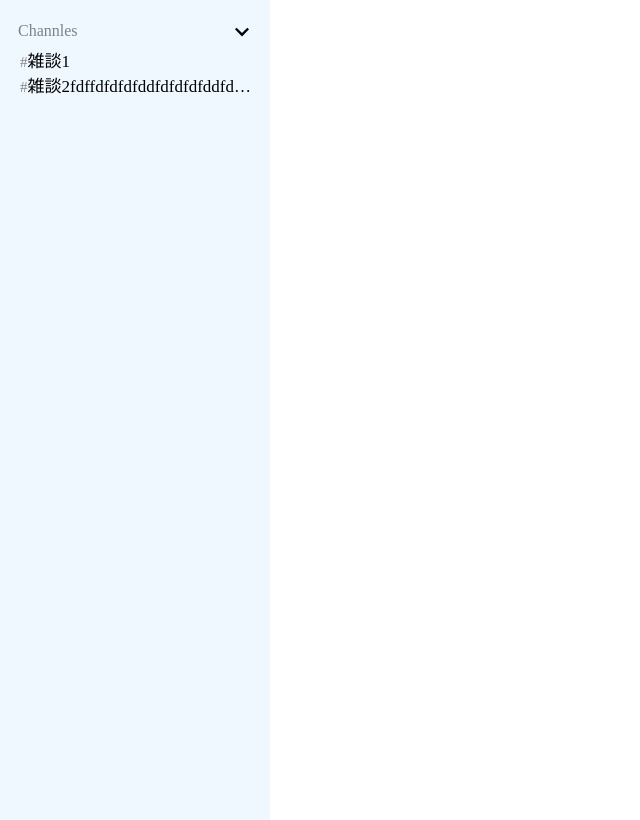
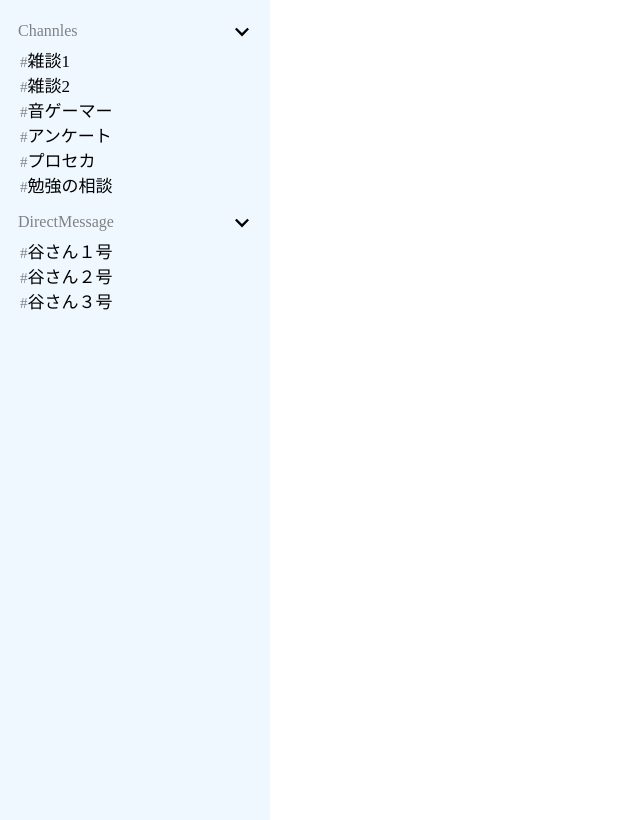
Before and after one commit to Cosmic-rare/c-app-v3.0, a React (Create React App) app: page / in a window 1280 px wide. Shown: the whole page, without its empty margins (0-640 px from the left). Built offline with nearby package versions, Linux system fonts and the light colour scheme.

Commit message:
Add sample-data

```diff
--- a/src/components/Sidebar.js
+++ b/src/components/Sidebar.js
@@ -9,14 +9,39 @@ const Sidebar = (props) => {
   return(
     <div className={isOpen ? "sidebar open" : "sidebar close"}>
       <button className="close-toggle" onClick={changeIsOpen}>X</button>
+
       <Toggle message={"Channles"}>
         <li className="list-item">
           雑談1
         </li>
         <li className="list-item">
-          雑談2fdffdfdfdfddfdfdfdfddfddfdfdfdfdfdffddffddfdfdfdfdfsdfsdfsdfssss
+          雑談2
+        </li>
+        <li className="list-item">
+          音ゲーマー
+        </li>
+        <li className="list-item">
+          アンケート
+        </li>
+        <li className="list-item">
+          プロセカ
+        </li>
+        <li className="list-item">
+          勉強の相談
         </li>
       </Toggle>
+      <Toggle message={"DirectMessage"}>
+        <li className="list-item">
+          谷さん１号
+        </li>
+        <li className="list-item">
+          谷さん２号
+        </li>
+        <li className="list-item">
+          谷さん３号
+        </li>
+      </Toggle>
+
     </div>
   )
 }
```
